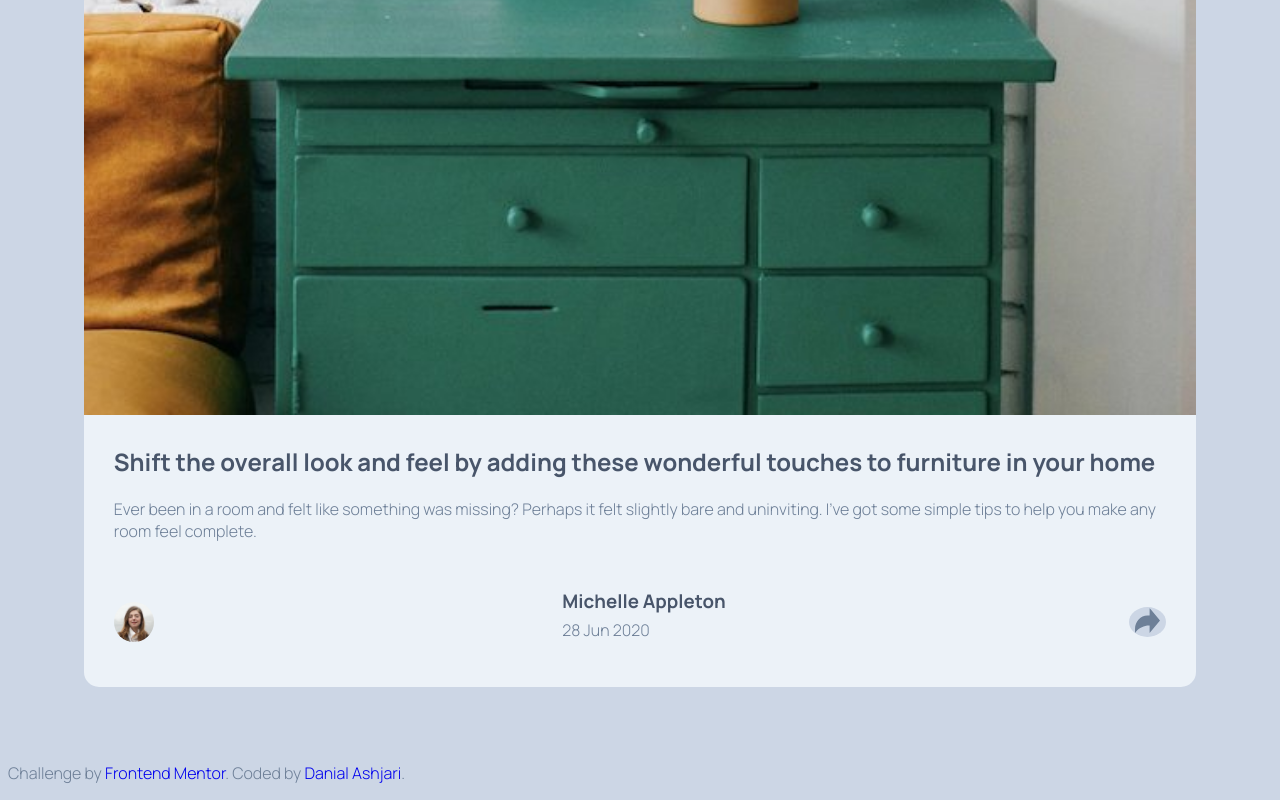
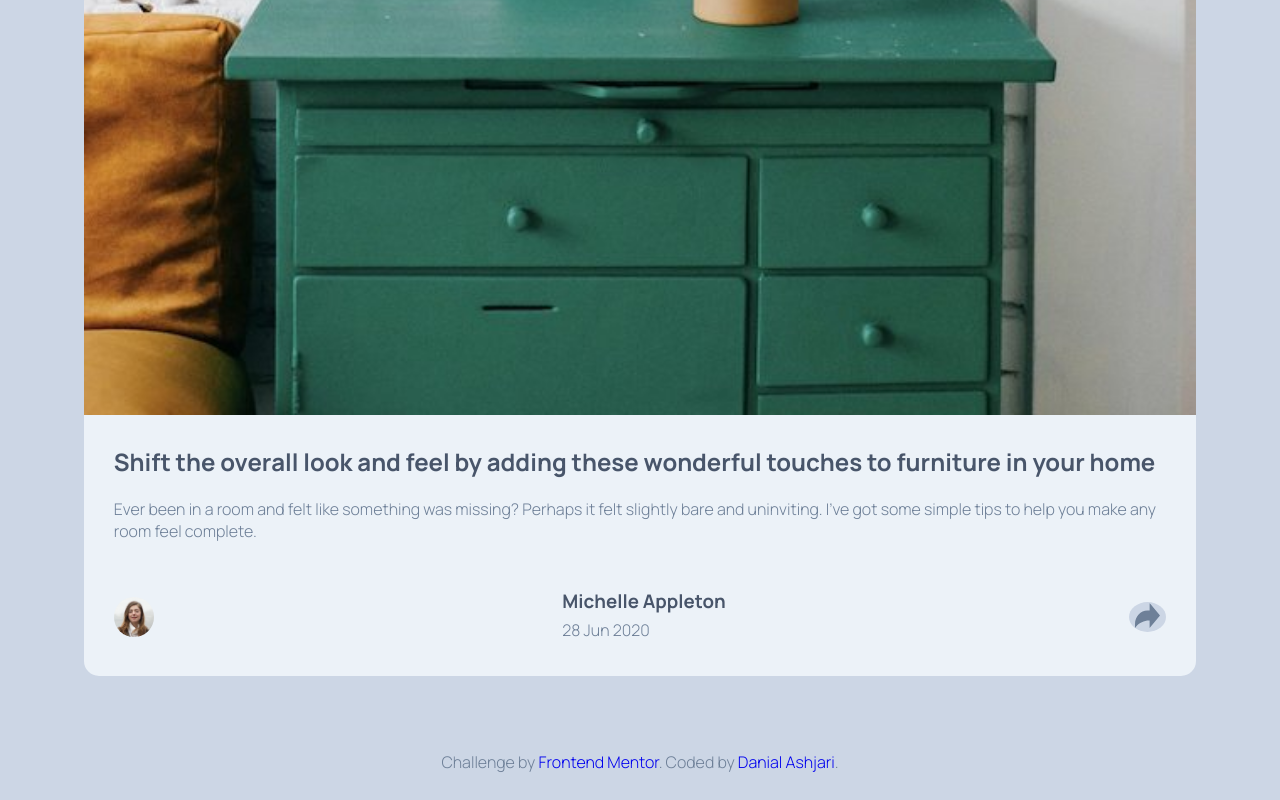
Before and after one commit to danielashjari/article-preview-component-master, a plain HTML site: page index.html in a window 1280 px wide. Shown: the part 551-1351 px from the top of the page. Drawn offline with Linux system fonts and the light colour scheme.

Commit message:
style footer

```diff
--- a/dist/Style.css
+++ b/dist/Style.css
@@ -85,6 +85,9 @@ main .card .contact .info {
 main .card .contact .info h3 {
   margin-bottom: 0.3125rem;
 }
+main .card .contact .info p {
+  margin-bottom: 0.3125rem;
+}
 
 .btn {
   border-radius: 50%;
@@ -99,4 +102,9 @@ main .card .contact .info h3 {
 .hidden {
   display: none;
   background-color: var(--share-bg);
+}
+
+footer {
+  text-align: center;
+  margin: 0 6%;
 }/*# sourceMappingURL=Style.css.map */
--- a/dist/scss/components/body.scss
+++ b/dist/scss/components/body.scss
@@ -1,3 +1,4 @@
+@use '../util' as *;
 body{
     background-color: var(--body-bg);
 }
--- a/dist/scss/components/card.scss
+++ b/dist/scss/components/card.scss
@@ -28,6 +28,9 @@ main{
                 h3{
                     margin-bottom: rem(5);
                 }
+                p{
+                    margin-bottom: rem(5);
+                }
             }
         }
     }
--- a/dist/scss/components/footer.scss
+++ b/dist/scss/components/footer.scss
@@ -0,0 +1,6 @@
+@use '../util/'as *;
+
+footer{
+    text-align: center;
+    margin:  0 6%;
+}
```
Also changed, not shown: 1 other file.
